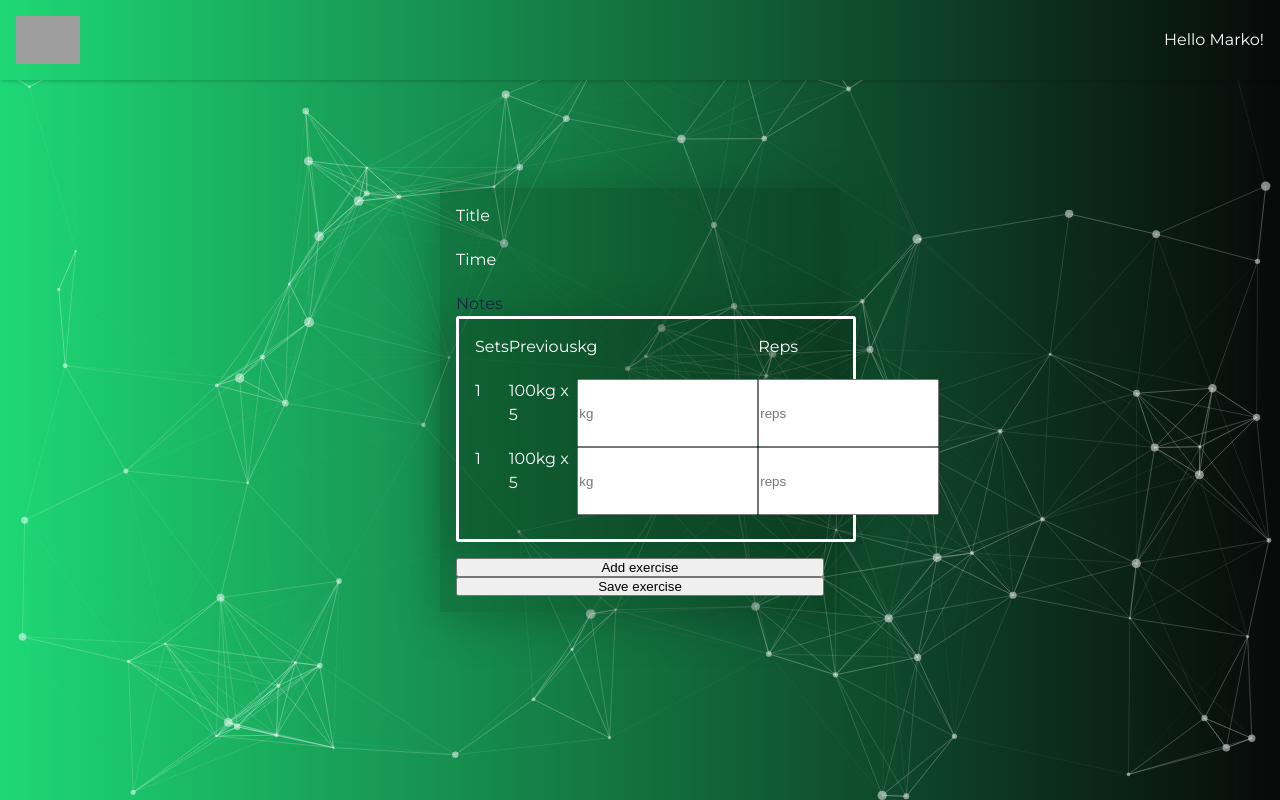
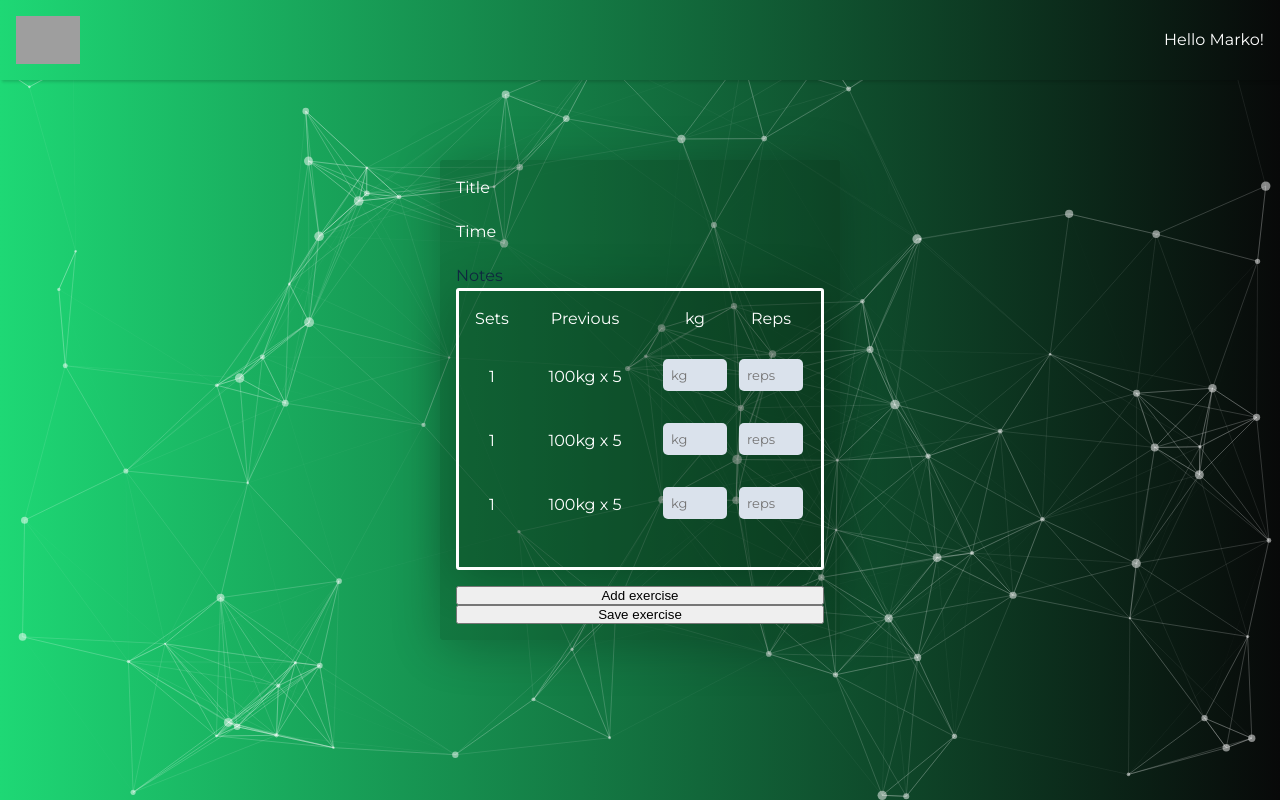
Before and after one commit to Marko1310/workout_tracker, a React (Create React App) app in the folder root/frontend/: page / in a window 1280 px wide. Built offline with nearby package versions, Linux system fonts and the light colour scheme; grey boxes are pictures that could not be loaded.

Commit message:
basic exercise structure -> grid style

```diff
--- a/root/frontend/src/components/Exercise/Exercise.css
+++ b/root/frontend/src/components/Exercise/Exercise.css
@@ -1,15 +1,17 @@
 .exercise-container {
+  width: 100%;
   padding: 1rem 1rem 1.5rem 1rem;
   display: grid;
   border-radius: 3px;
-  width: 25rem;
   box-shadow: rgba(0, 0, 0, 0.24) 0px 6px 50px;
   background: rgba(9, 20, 9, 0.2);
   margin-bottom: 1rem;
   border-style: solid;
   border-color: white;
-  grid-template-columns: repeat(4, 1fr);
-  /* grid-auto-rows: 100px; */
+  grid-template-columns: 0.5fr 2fr 1fr 1fr;
+  justify-items: center;
+  align-items: center;
+  gap: 0.5rem;
 }
 
 .title-container {
@@ -22,7 +24,9 @@
   display: flex;
 }
 
-/* form {
-  display: grid;
-  grid-template-columns: repeat(4, 1fr);
-  /* grid-auto-rows: 100px; */
+.forms {
+  height: 2rem;
+  width: 4rem;
+  font-size: small;
+  padding: 0.5rem;
+}
--- a/root/frontend/src/components/Exercise/Exercise.js
+++ b/root/frontend/src/components/Exercise/Exercise.js
@@ -13,14 +13,14 @@ const Exercise = () => {
       <p className="previous">100kg x 5</p>
       {/* <label htmlFor="name"></label> */}
       <input
-        //   className="forms"
+        className="forms"
         type="text"
         id="kg"
         name="kg"
         placeholder="kg"
       ></input>
       <input
-        //   className="forms"
+        className="forms"
         type="text"
         id="reps"
         name="reps"
@@ -31,14 +31,32 @@ const Exercise = () => {
       <p className="previous">100kg x 5</p>
       {/* <label htmlFor="name"></label> */}
       <input
-        //   className="forms"
+        className="forms"
         type="text"
         id="kg"
         name="kg"
         placeholder="kg"
       ></input>
       <input
-        //   className="forms"
+        className="forms"
+        type="text"
+        id="reps"
+        name="reps"
+        placeholder="reps"
+      ></input>
+
+      <p className="sets">1</p>
+      <p className="previous">100kg x 5</p>
+      {/* <label htmlFor="name"></label> */}
+      <input
+        className="forms"
+        type="text"
+        id="kg"
+        name="kg"
+        placeholder="kg"
+      ></input>
+      <input
+        className="forms"
         type="text"
         id="reps"
         name="reps"
```
